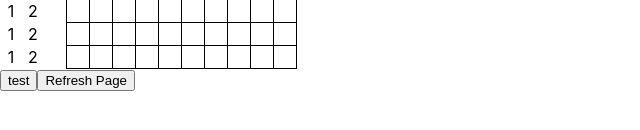
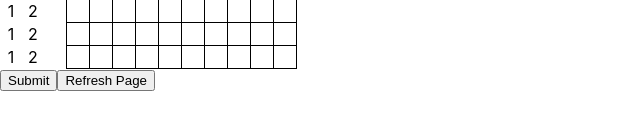
Before and after one commit to MaxNorderfeldt/picross, a React (Create React App) app: page / in a window 1280 px wide. Shown: the part 228-358 px from the top of the page, without its empty margins (0-640 px from the left). Built offline with nearby package versions, Linux system fonts and the light colour scheme.

Commit message:
started working on testing solutions

```diff
--- a/src/SubmitButton.tsx
+++ b/src/SubmitButton.tsx
@@ -1,5 +1,23 @@
 function SubmitButton(props) {
-  return <button onClick={() => console.log(props.selectedCells)}>test</button>;
+  return (
+    <button onClick={() => checkResult(props.solution, props.selectedCells)}>
+      Submit
+    </button>
+  );
+}
+
+function checkResult(solution, selectedCells) {
+  if (solution.length == selectedCells.length) {
+    a;
+    if (solution.toString() === selectedCells.sort().toString()) {
+      console.log(true);
+    } else {
+      console.log("second false");
+    }
+  } else {
+    console.log("Wrong solution!");
+  }
+  console.log("test");
 }
 
 export default SubmitButton;
```
